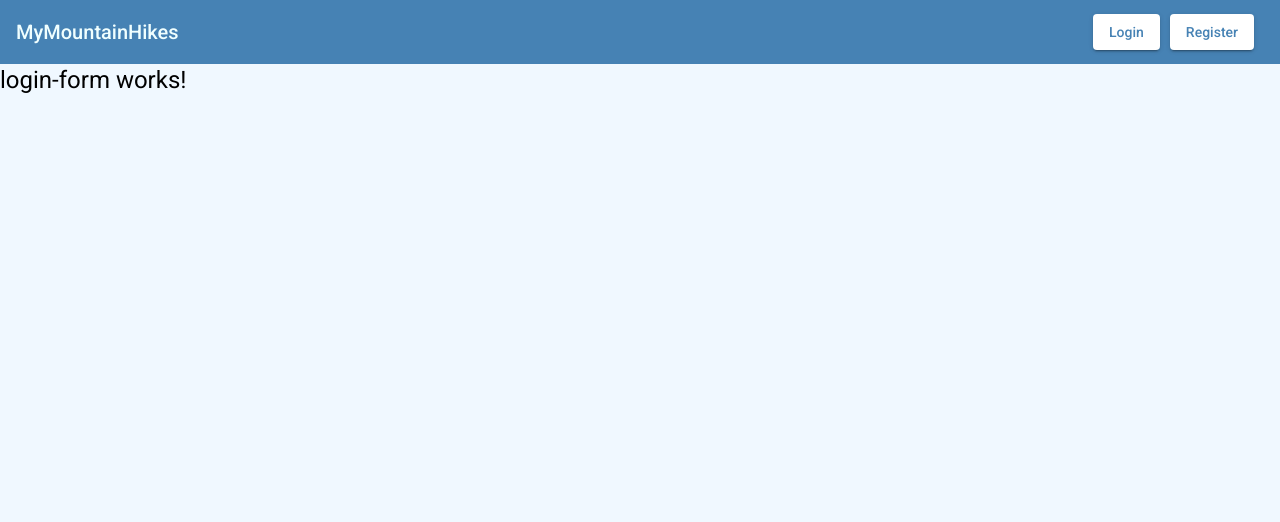
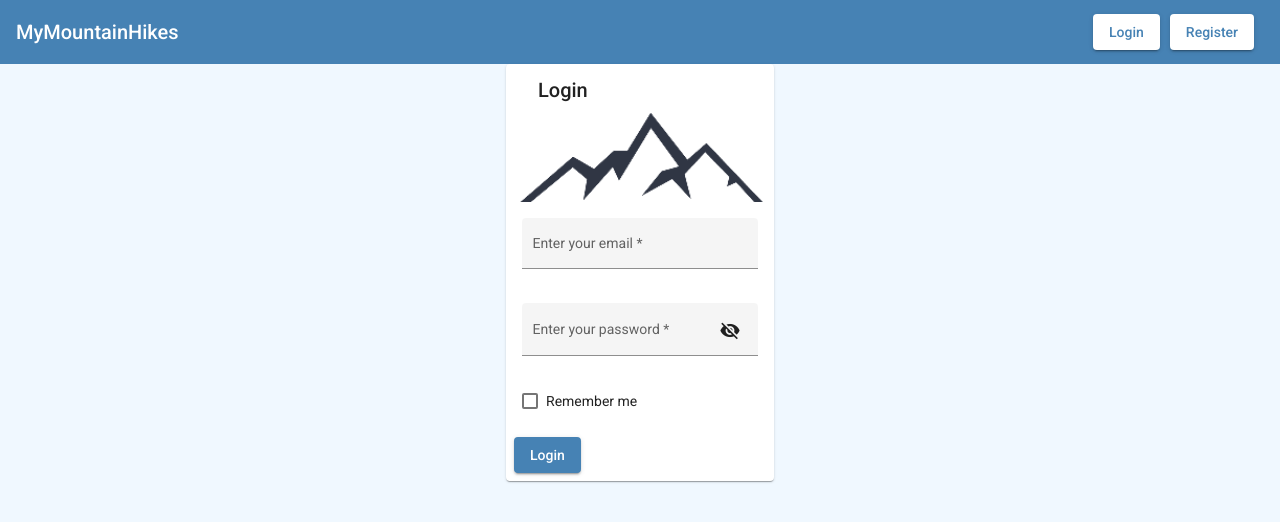
Before and after one commit to Adresadini/AngularProject, an Angular app: page /login in a window 1280 px wide. Shown: the top 522 px of the page. Built offline with nearby package versions, Linux system fonts and the light colour scheme.

Commit message:
Added login form + made login default page when not logged in

```diff
--- a/src/app/app.component.css
+++ b/src/app/app.component.css
@@ -1,5 +1,5 @@
 .custom-toolbar {
-  color: azure;
+  color: white;
   background-color: steelblue;
 }
 
--- a/src/app/app.module.ts
+++ b/src/app/app.module.ts
@@ -15,6 +15,7 @@ import { MatInputModule } from '@angular/material/input';
 import { MatIconModule } from '@angular/material/icon';
 import { MatSnackBarModule } from '@angular/material/snack-bar';
 import { MatButtonModule } from '@angular/material/button';
+import { MatCheckboxModule } from '@angular/material/checkbox';
 
 @NgModule({
   declarations: [AppComponent, LoginFormComponent, RegisterFormComponent],
@@ -31,6 +32,7 @@ import { MatButtonModule } from '@angular/material/button';
     MatIconModule,
     MatSnackBarModule,
     MatButtonModule,
+    MatCheckboxModule,
   ],
   providers: [],
   bootstrap: [AppComponent],
--- a/src/app/helpers/custom-validators.ts
+++ b/src/app/helpers/custom-validators.ts
@@ -8,7 +8,7 @@ export class CustomValidators {
 
   public static password(control: AbstractControl) {
     const regex: RegExp =
-      /^(?=.*[a-z])(?=.*[A-Z])(?=.*\d)(?=.*[@$!%*?&])[A-Za-z\d@$!%*?&]+/;
+      /^(?=.*[a-z])(?=.*[A-Z])(?=.*\d)(?=.*[@#$!%*?&])[A-Za-z\d@#$!%*?&]+/;
     return regex.test(control.value) ? null : { password: true };
   }
 
--- a/src/app/login-form/login-form.component.css
+++ b/src/app/login-form/login-form.component.css
@@ -0,0 +1,19 @@
+.login-card {
+  max-width: 400px;
+}
+
+.login-container {
+  display: flex;
+  align-items: center;
+  justify-content: center;
+}
+
+.login-button {
+  color: white;
+  background-color: steelblue;
+}
+
+.field {
+  margin-bottom: 15px;
+  display: block;
+}
--- a/src/app/login-form/login-form.component.html
+++ b/src/app/login-form/login-form.component.html
@@ -1 +1,40 @@
-<h1>login-form works!</h1>
+<div class="login-container">
+  <mat-card class="login-card">
+    <mat-card-header>
+      <mat-card-title> Login </mat-card-title>
+    </mat-card-header>
+    <img mat-card-image src="assets/Images/login-image.png" />
+    <mat-card-content>
+      <form [formGroup]="loginFormInstance">
+        <mat-form-field class="field" appearance="fill">
+          <mat-label>Enter your email</mat-label>
+          <input matInput type="text" [formControl]="email" />
+          <!-- <mat-error *ngIf="email.invalid">{{getErrorMessage()}}</mat-error> -->
+        </mat-form-field>
+        <mat-form-field class="field" appearance="fill">
+          <mat-label>Enter your password</mat-label>
+          <input
+            matInput
+            [type]="hide ? 'password' : 'text'"
+            [formControl]="password"
+          />
+          <button
+            mat-icon-button
+            matSuffix
+            (click)="hide = !hide"
+            [attr.aria-label]="'Hide password'"
+            [attr.aria-pressed]="hide"
+          >
+            <mat-icon>{{ hide ? "visibility_off" : "visibility" }}</mat-icon>
+          </button>
+        </mat-form-field>
+      </form>
+      <mat-checkbox color="primary">Remember me</mat-checkbox>
+    </mat-card-content>
+    <mat-card-actions>
+      <button mat-raised-button class="login-button" (click)="onLogin()">
+        Login
+      </button>
+    </mat-card-actions>
+  </mat-card>
+</div>
--- a/src/app/login-form/login-form.component.ts
+++ b/src/app/login-form/login-form.component.ts
@@ -1,15 +1,94 @@
 import { Component, OnInit } from '@angular/core';
+import { FormBuilder, FormGroup, Validators } from '@angular/forms';
+import { MatSnackBar } from '@angular/material/snack-bar';
+import { Router } from '@angular/router';
 
 @Component({
   selector: 'app-login-form',
   templateUrl: './login-form.component.html',
-  styleUrls: ['./login-form.component.css']
+  styleUrls: ['./login-form.component.css'],
 })
 export class LoginFormComponent implements OnInit {
+  hide = true;
+  loginFormInstance: FormGroup = new FormGroup({});
 
-  constructor() { }
+  constructor(
+    private formBuilder: FormBuilder,
+    private router: Router,
+    private _snackBar: MatSnackBar
+  ) {}
 
   ngOnInit(): void {
+    this.initForm();
+    localStorage.setItem('ConnectedUser', null);
   }
 
+  initForm() {
+    this.loginFormInstance = this.formBuilder.group({
+      email: ['', Validators.required],
+      password: ['', Validators.required],
+      rememberMe: [false],
+    });
+  }
+
+  onLogin() {
+    let user = this.loginFormInstance.value;
+    this.checkUser(user);
+  }
+
+  checkUser(user) {
+    let users = [];
+    let ok = false;
+    if (localStorage.getItem('Users')) {
+      users = JSON.parse(localStorage.getItem('Users'));
+      users.forEach((value) => {
+        if (value.email === user.email && value.password === user.password) {
+          ok = true;
+          if (!localStorage.getItem(value.email)) {
+            localStorage.setItem(value.email, null);
+          }
+
+          localStorage.setItem('ConnectedUser', JSON.stringify(value.email));
+          (<any>this.router).navigate(['/homepage']);
+        }
+      });
+      if (!ok) {
+        this.openErrorSnackBar();
+      }
+    }
+  }
+
+  openSuccessSnackBar() {
+    this._snackBar.open('Login Successful!', '', {
+      horizontalPosition: 'start',
+      verticalPosition: 'bottom',
+      panelClass: ['success-snackbar'],
+      duration: 3000,
+    });
+  }
+
+  openErrorSnackBar() {
+    this._snackBar.open('Login Failed! E-mail or password incorrect.', '', {
+      horizontalPosition: 'start',
+      verticalPosition: 'bottom',
+      panelClass: ['error-snackbar'],
+      duration: 3000,
+    });
+  }
+
+  onRegister() {
+    (<any>this.router).navigate(['/register']);
+  }
+
+  get email() {
+    return this.loginFormInstance.get('email');
+  }
+
+  get password() {
+    return this.loginFormInstance.get('password');
+  }
+
+  get rememberMe() {
+    return this.loginFormInstance.get('rememberMe');
+  }
 }
--- a/src/app/register-form/register-form.component.css
+++ b/src/app/register-form/register-form.component.css
@@ -14,6 +14,6 @@
 }
 
 .register-button {
-  color: azure;
+  color: white;
   background-color: steelblue;
 }
--- a/src/app/register-form/register-form.component.ts
+++ b/src/app/register-form/register-form.component.ts
@@ -2,6 +2,7 @@ import { Component, OnInit } from '@angular/core';
 import { FormBuilder, FormGroup, Validators } from '@angular/forms';
 import { MatSnackBar } from '@angular/material/snack-bar';
 import { CustomValidators } from '../helpers/custom-validators';
+import { Router } from '@angular/router';
 
 @Component({
   selector: 'app-register-form',
@@ -12,6 +13,7 @@ export class RegisterFormComponent implements OnInit {
   registerForm: FormGroup = new FormGroup({});
   hide = true;
   user: any = {};
+  router: Router;
 
   constructor(
     private formBuilder: FormBuilder,
@@ -81,12 +83,13 @@ export class RegisterFormComponent implements OnInit {
   }
 
   onRegistration() {
+    //Replace with better conditions
     if (
       this.email.invalid ||
       this.password.invalid ||
-      this.passwordConfirmation.value != this.password.value ||
+      this.passwordConfirmation.invalid ||
       this.lastName.invalid ||
-      this.firstName
+      this.firstName.invalid
     ) {
       this.openErrorSnackBar();
       return;
@@ -96,6 +99,7 @@ export class RegisterFormComponent implements OnInit {
     this.addUser(this.user);
 
     this.openSuccessSnackBar();
+    this.router.navigateByUrl('login');
   }
 
   addUser(user) {
--- a/src/styles.css
+++ b/src/styles.css
@@ -10,11 +10,11 @@ body {
 }
 
 .success-snackbar {
-  background-color: steelblue;
-  color: azure;
+  background-color: green;
+  color: white;
 }
 
 .error-snackbar {
   background-color: crimson;
-  color: azure;
+  color: white;
 }
```
Also changed, not shown: src/app/app-routing.module.ts (+12 -5 lines), src/assets/Images/login-image.png (added).
